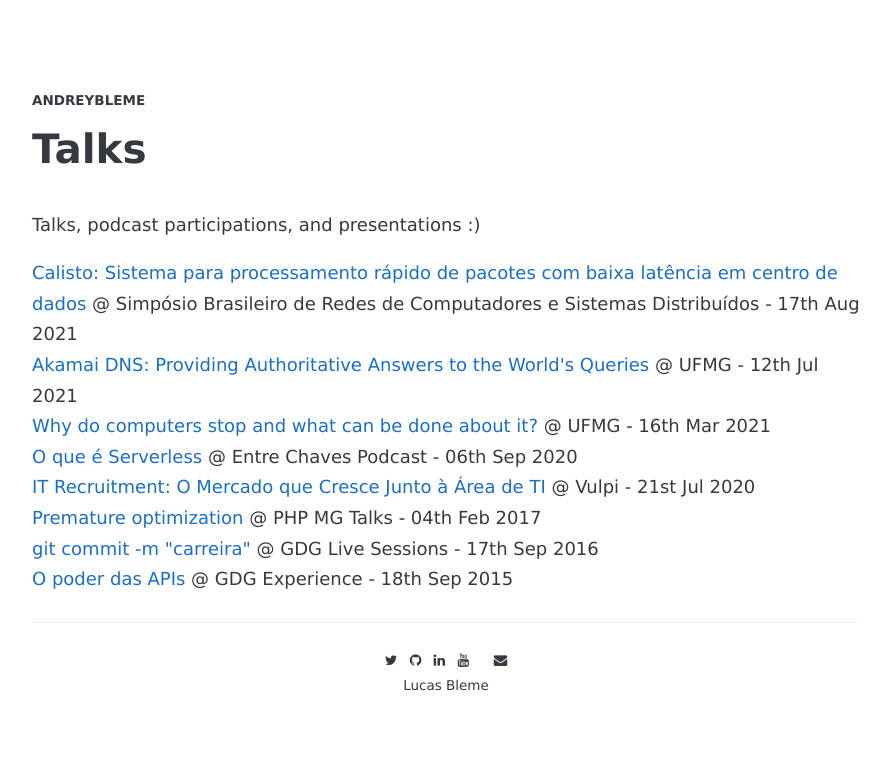
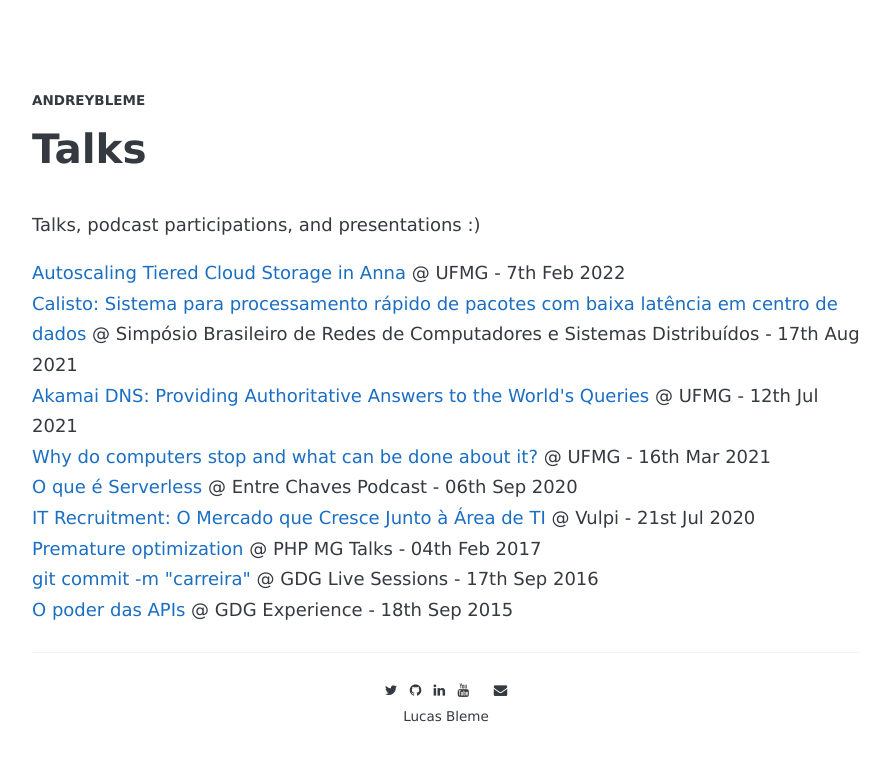
Before and after one commit to andreybleme/andreybleme.github.io, a Jekyll site: the page built from talks/index.html, in a window 1280 px wide. Shown: the top 761 px of the page, without its empty margins (194-1083 px from the left). Built offline with Jekyll 4.4.1, drawn with Linux system fonts in a browser that asks for light colours; nearby versions of some CDN libraries; some web fonts are replaced.

Commit message:
Add new UFMG talk on Anna

```diff
--- a/talks/index.html
+++ b/talks/index.html
@@ -7,9 +7,10 @@ title: Talks
     Talks, podcast participations, and presentations :)
   </p>
   <p>
+    <a href="https://youtu.be/gzspGRsFVEs" target="_blank">Autoscaling Tiered Cloud Storage in Anna</a> @ UFMG - 7th Feb 2022<br/>
     <a href="https://speakerdeck.com/andreybleme/calisto-sistema-para-processamento-rapido-de-pacotes-com-baixa-latencia-em-centro-de-dados?slide=15" target="_blank">Calisto: Sistema para processamento rápido de pacotes com baixa latência em centro de dados</a> @ Simpósio Brasileiro de Redes de Computadores e Sistemas Distribuídos - 17th Aug 2021<br/>
-    <a href="https://www.youtube.com/watch?v=sfv0QwcWlTU" target="_blank">Akamai DNS: Providing Authoritative Answers to the World's Queries</a> @ UFMG - 12th Jul 2021<br/>
-    <a href="https://www.youtube.com/watch?v=sfv0QwcWlTU" target="_blank">Why do computers stop and what can be done about it?</a> @ UFMG - 16th Mar 2021<br/>
+    <a href="https://youtu.be/1e5gTxnr-m8" target="_blank">Akamai DNS: Providing Authoritative Answers to the World's Queries</a> @ UFMG - 12th Jul 2021<br/>
+    <a href="https://youtu.be/sfv0QwcWlTU" target="_blank">Why do computers stop and what can be done about it?</a> @ UFMG - 16th Mar 2021<br/>
     <a href="https://open.spotify.com/episode/0Q56HNvdk2RWLp7qlf1VrR" target="_blank">O que é Serverless</a> @ Entre Chaves Podcast - 06th Sep 2020<br/>
     <a href="https://www.youtube.com/watch?v=8RbaDibCfb0" target="_blank">IT Recruitment: O Mercado que Cresce Junto à Área de TI</a> @ Vulpi - 21st Jul 2020<br/>
     <a href="">Premature optimization</a> @ PHP MG Talks - 04th Feb 2017<br/>
```
